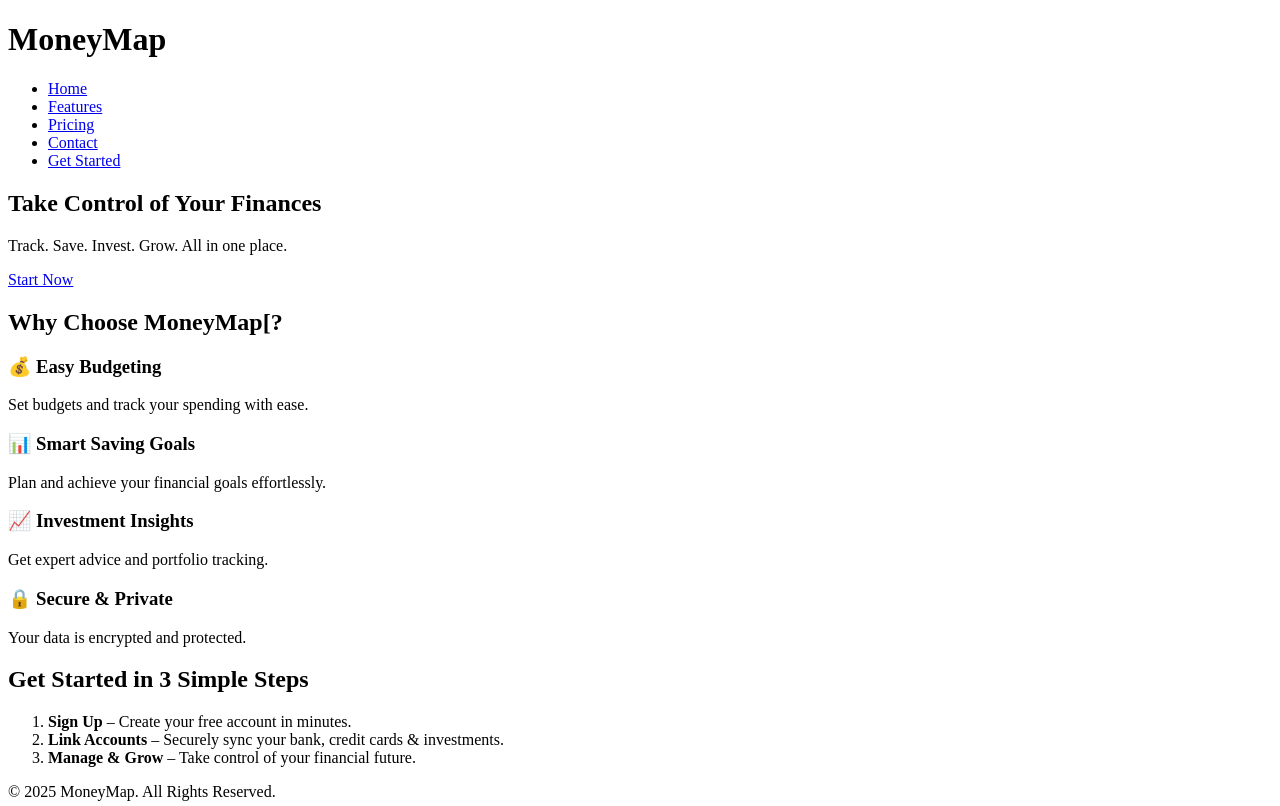
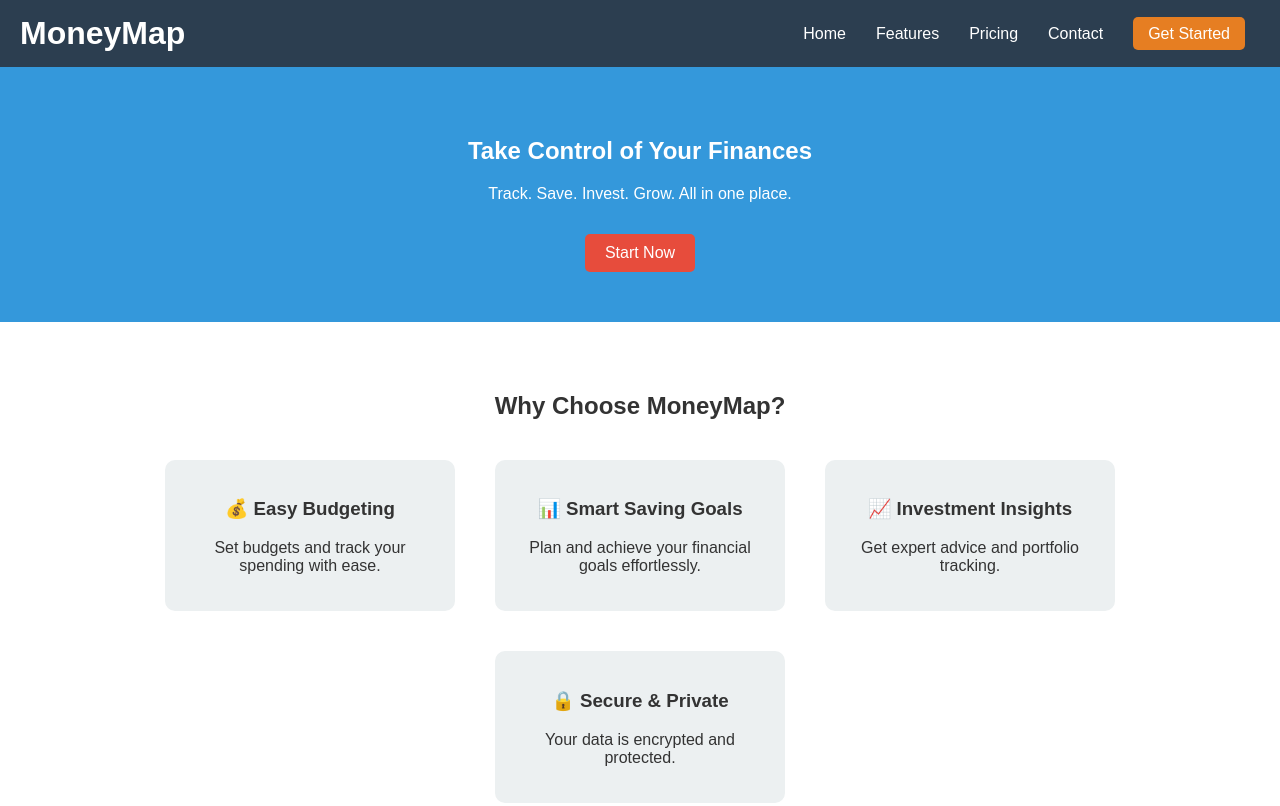
Before and after one commit to Megge5/MoneyMap-web, a plain HTML site: page homescreen.html in a window 1280 px wide. Shown: the top 806 px of the page. Drawn offline with Linux system fonts and the light colour scheme.

Commit message:
add homescreen

```diff
--- a/homescreen.html
+++ b/homescreen.html
@@ -4,7 +4,7 @@
     <meta charset="UTF-8">
     <meta name="viewport" content="width=device-width, initial-scale=1.0">
     <title>MoneyMap - Take Control of Your Finances</title>
-    <link rel="stylesheet" href="style.css">
+    <link rel="stylesheet" href="styles.css">
 </head>
 <body>
     <header>
@@ -27,7 +27,7 @@
     </section>
 
     <section class="features">
-        <h2>Why Choose MoneyMap[?</h2>
+        <h2>Why Choose MoneyMap?</h2>
         <div class="feature-list">
             <div class="feature">
                 <h3>💰 Easy Budgeting</h3>
--- /dev/null
+++ b/styles.css
@@ -0,0 +1,91 @@
+body {
+    font-family: Arial, sans-serif;
+    margin: 0;
+    padding: 0;
+    color: #333;
+    background-color: #f4f4f4;
+}
+
+header {
+    background: #2c3e50;
+    color: #fff;
+    padding: 15px 20px;
+    display: flex;
+    justify-content: space-between;
+    align-items: center;
+}
+
+header h1 {
+    margin: 0;
+}
+
+nav ul {
+    list-style: none;
+    margin: 0;
+    padding: 0;
+    display: flex;
+}
+
+nav ul li {
+    margin: 0 15px;
+}
+
+nav ul li a {
+    color: #fff;
+    text-decoration: none;
+}
+
+.signup-btn {
+    background: #e67e22;
+    padding: 8px 15px;
+    border-radius: 5px;
+}
+
+.hero {
+    text-align: center;
+    padding: 50px 20px;
+    background: #3498db;
+    color: white;
+}
+
+.cta-btn {
+    display: inline-block;
+    margin-top: 15px;
+    padding: 10px 20px;
+    background: #e74c3c;
+    color: white;
+    text-decoration: none;
+    border-radius: 5px;
+}
+
+.features {
+    text-align: center;
+    padding: 50px 20px;
+    background: white;
+}
+
+.feature-list {
+    display: flex;
+    justify-content: center;
+    flex-wrap: wrap;
+}
+
+.feature {
+    width: 250px;
+    margin: 20px;
+    padding: 20px;
+    background: #ecf0f1;
+    border-radius: 10px;
+}
+
+.steps {
+    text-align: center;
+    padding: 50px 20px;
+}
+
+footer {
+    text-align: center;
+    padding: 15px;
+    background: #2c3e50;
+    color: white;
+}
```
